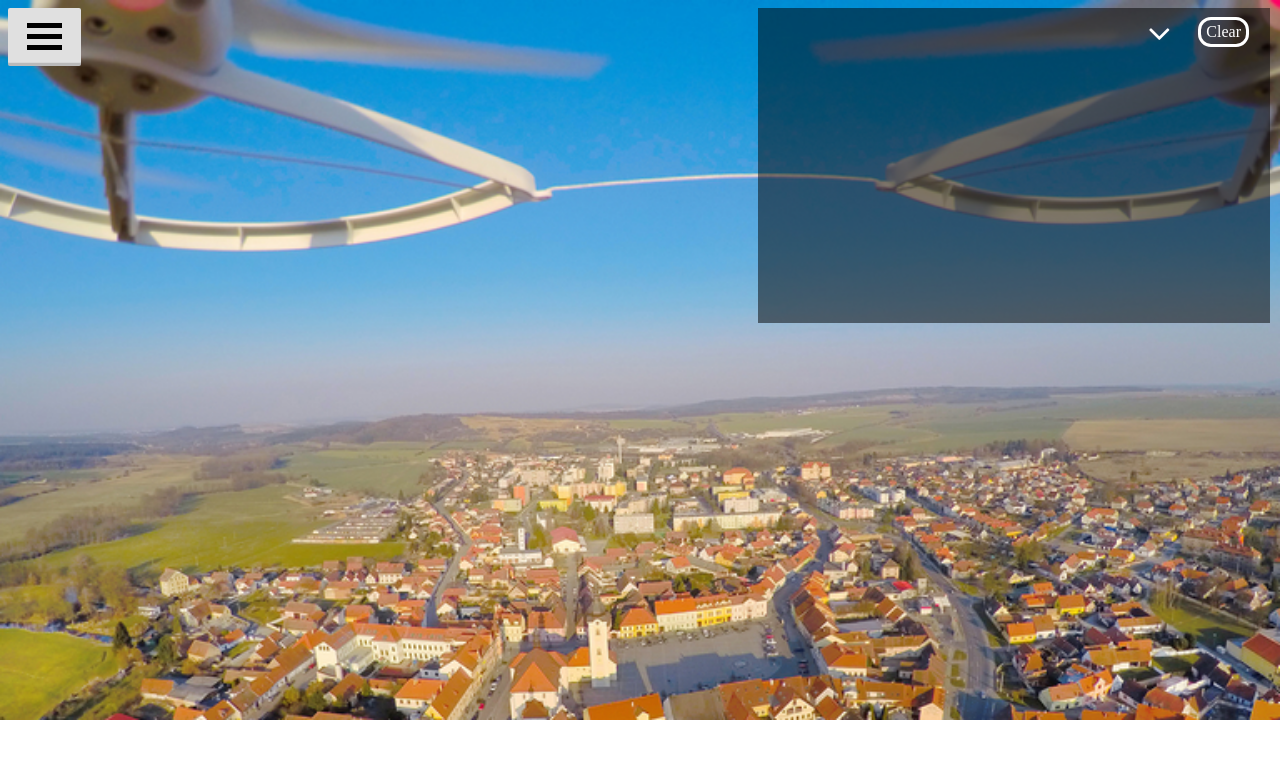
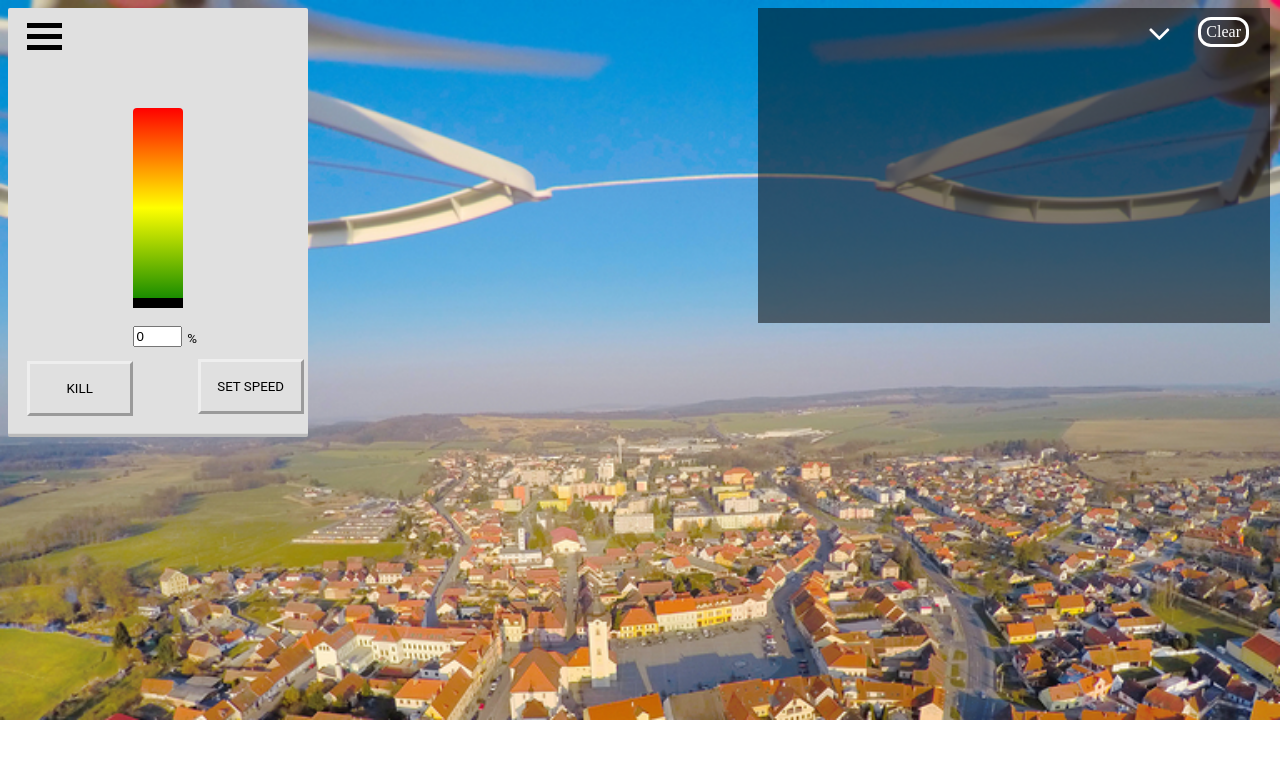
Before and after one commit to kblessing-tamu/Turtle-SpiderBot, a Jekyll site: the page index.html, which Jekyll copies as it is, in a window 1280 px wide. Shown: the top 759 px of the page. Built offline with Jekyll 4.4.1, drawn with Linux system fonts in a browser that asks for light colours.

Commit message:
bigger buttons

```diff
--- a/index.html
+++ b/index.html
@@ -17,7 +17,8 @@
         <div class="menu"></div>
         <div class="menu"></div>
         <input type="range" min="0" max="100" value="0" class="slider" id="myRange">
-        <p><input type="text" id="percentage" maxlength="3" size="3" value="0">%</p>
+        <input type="text" id="percentage" maxlength="3" size="3" value="0">
+        <p id="p">%</p>
         <div class="setSpeed" id="setSpeed"> Set Speed</div>
         <div class="kill" id="kill"> Kill</div>
     </button>
--- a/main.css
+++ b/main.css
@@ -3,6 +3,12 @@ body {
     background-repeat: no-repeat;
     background-size: 100%;
     object-fit: cover;
+}
+#p{
+    margin-block-start: -2em;
+    position: absolute;
+    right: 37%;
+    bottom: 18%;
 }
 
 .menu {
@@ -36,7 +42,8 @@ body {
     transition: all .5s;
     background-color: #E0E0E0;
 
-
+    width: 300px;
+    height: 429px;
 
 }
 
@@ -95,10 +102,10 @@ body {
 .setSpeed {
     position: relative;
     width: 100px;
-    height: 17px;
+    height: 32px;
     right: -171px;
-    bottom: 7px;
-    padding-top: 10px;
+    bottom: 2px;
+    padding-top: 17px;
     border-style: outset;
 }
 
@@ -109,10 +116,10 @@ body {
 .kill {
     position: relative;
     width: 100px;
-    height: 17px;
+    height: 32px;
     right: 0px;
-    bottom: 36px;
-    padding-top: 10px;
+    bottom: 55px;
+    padding-top: 17px;
     border-style: outset;
 }
 
@@ -163,6 +170,12 @@ body {
     cursor: pointer;
 }
 
+#percentage{
+    bottom: 21%;
+    left: 41.5%;
+    position: absolute;
+}
+
 
 
 @media only screen
```
